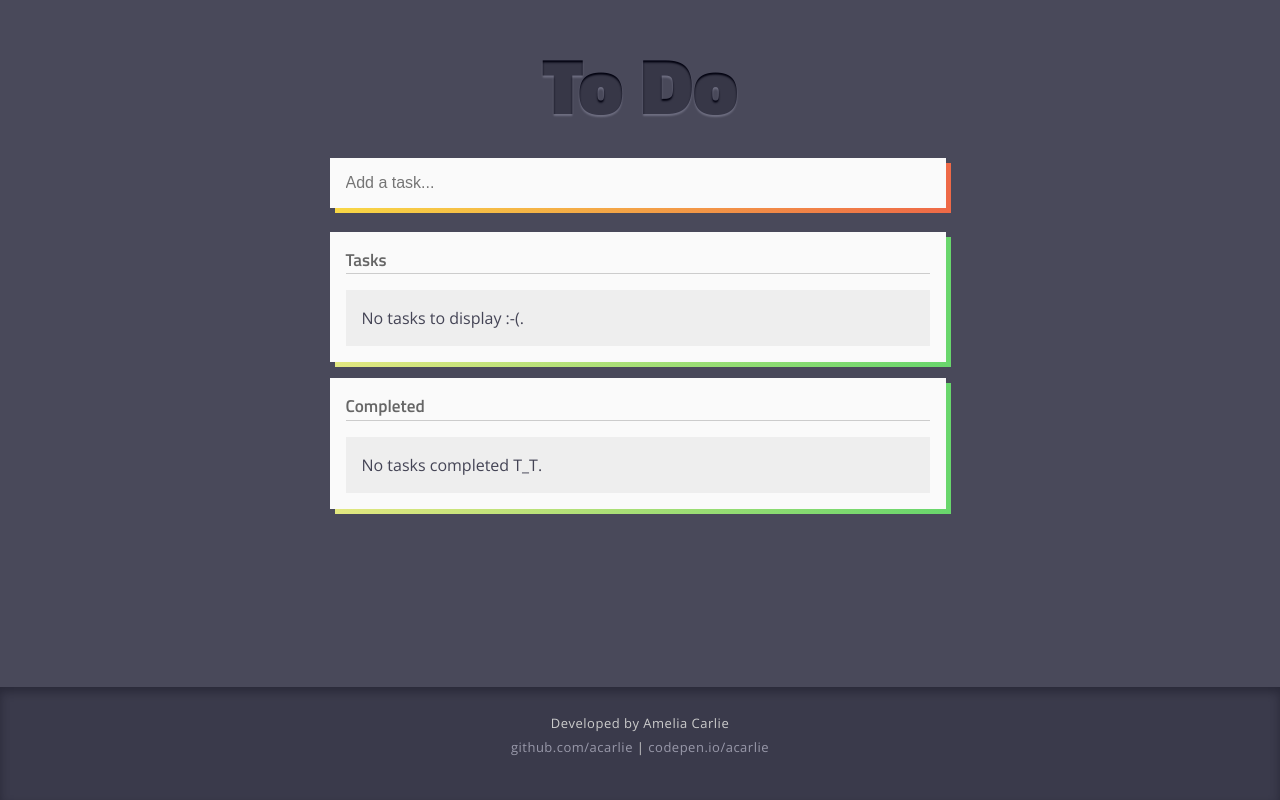
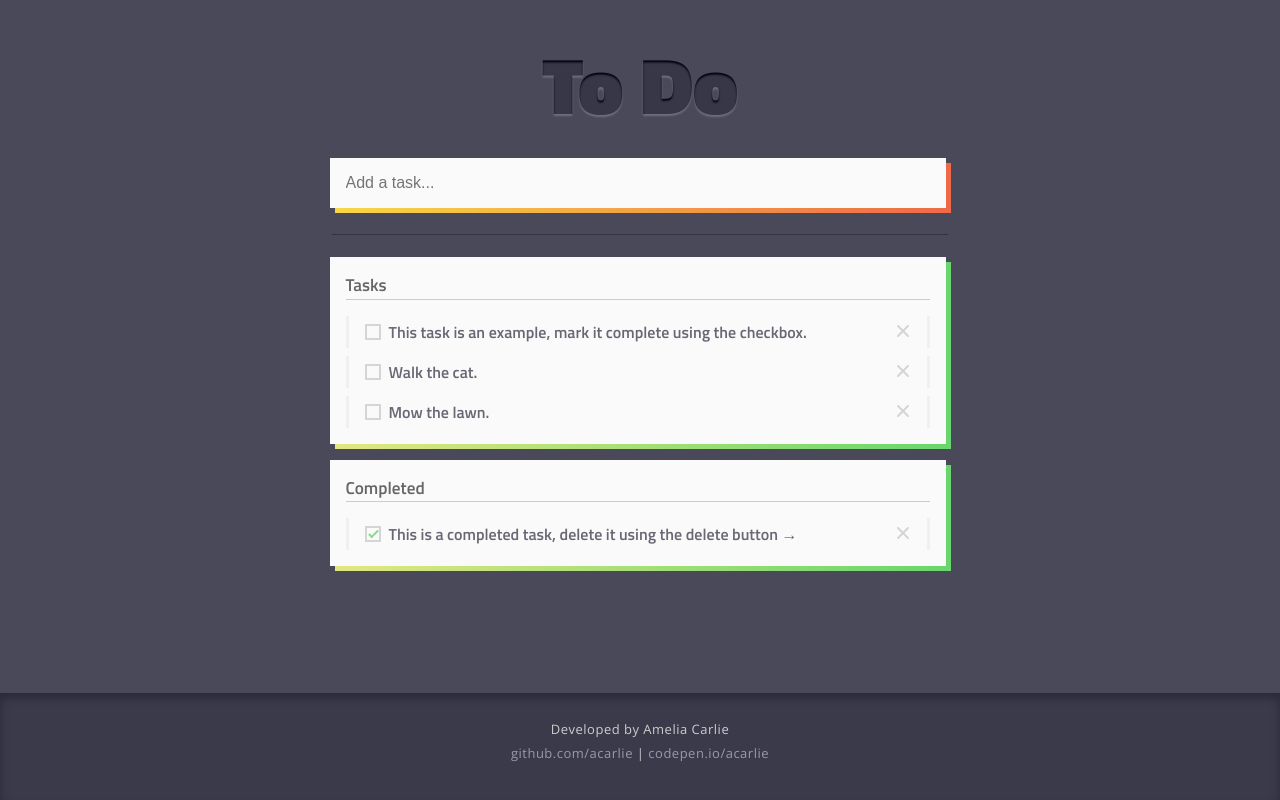
Before and after one commit to acarlie/angular_to_do, an Angular app: page / in a window 1280 px wide. Built offline with nearby package versions, Linux system fonts and the light colour scheme.

Commit message:
Added local storage and example to dos

```diff
--- a/src/app/app.component.html
+++ b/src/app/app.component.html
@@ -6,6 +6,8 @@
         <input class='input-text--add' type="text" placeholder='Add a task...' autofocus='' [(ngModel)]="newToDo.title" (keyup.enter)="addToDo()">
       </app-container>
     </app-header>
+
+    <app-divider></app-divider>
 
     <app-container title='Tasks' [padding]='true'>
       <app-to-do-list message='No tasks to display :-(.' [condition]="todos.length === 0">
--- a/src/app/app.module.ts
+++ b/src/app/app.module.ts
@@ -7,6 +7,7 @@ import { ContainerComponent } from './container/container.component';
 import { HeaderComponent } from './header/header.component';
 import { ToDoItemComponent } from './to-do-item/to-do-item.component';
 import { ToDoListComponent } from './to-do-list/to-do-list.component';
+import { DividerComponent } from './divider/divider.component';
 
 @NgModule({
   declarations: [
@@ -14,7 +15,8 @@ import { ToDoListComponent } from './to-do-list/to-do-list.component';
     ContainerComponent,
     HeaderComponent,
     ToDoItemComponent,
-    ToDoListComponent
+    ToDoListComponent,
+    DividerComponent
   ],
   imports: [
     BrowserModule,
--- /dev/null
+++ b/src/app/divider/divider.component.html
@@ -0,0 +1,3 @@
+<div class="container">
+    <hr class="divider" />
+</div>
--- /dev/null
+++ b/src/app/divider/divider.component.scss
@@ -0,0 +1,8 @@
+@import './../../assets/scss/variables';
+
+.divider{
+    margin: $spacing-xl 0;
+    background-color: #334;
+    border: none;
+    height: 1.25px;
+}
--- /dev/null
+++ b/src/app/divider/divider.component.ts
@@ -0,0 +1,15 @@
+import { Component, OnInit } from '@angular/core';
+
+@Component({
+  selector: 'app-divider',
+  templateUrl: './divider.component.html',
+  styleUrls: ['./divider.component.scss']
+})
+export class DividerComponent implements OnInit {
+
+  constructor() { }
+
+  ngOnInit() {
+  }
+
+}
--- a/src/app/header/header.component.scss
+++ b/src/app/header/header.component.scss
@@ -2,8 +2,6 @@
 @import './../../assets/scss/mixins';
 
 .header{
-    margin-bottom: $spacing-xl;
-
     &__text-wrapper{
         display: flex;
         align-items: center;
--- a/src/app/to-do/to-do-data.service.ts
+++ b/src/app/to-do/to-do-data.service.ts
@@ -1,6 +1,12 @@
 import { Injectable } from '@angular/core';
 import { ToDo } from './to-do';
 
+const exampleToDos = [
+  {id: 0, title: 'This task is an example, mark it complete using the checkbox.', complete: false},
+  {id: 1, title: 'Walk the cat.', complete: false},
+  {id: 2, title: 'Mow the lawn.', complete: false},
+  {id: 3, title: 'This is a completed task, delete it using the delete button →', complete: true}
+];
 
 @Injectable({
   providedIn: 'root'
@@ -8,35 +14,62 @@ import { ToDo } from './to-do';
 
 export class ToDoDataService {
   // creating ToDo ids
+  todos: ToDo[] = JSON.parse(localStorage.getItem('todos')) || [];
   lastId: number = 0;
 
-  // placeholder for ToDos
-  todos: ToDo[] = [];
+  constructor() {
+    this.setId();
+    this.setTodos();
+  }
 
-  constructor() { }
+  setId(): ToDoDataService {
+    this.lastId = this.todos.length;
+    return this;
+  }
+
+  setTodos(): ToDoDataService {
+    if (this.todos.length === 0) {
+
+      exampleToDos.forEach(x => this.todos.push(x));
+      console.log(this.todos);
+      console.log('hello');
+    } else {
+      this.todos.map((x, i) => {
+        x.id = i;
+      });
+    }
+    return this;
+  }
 
   addToDo(todo: ToDo): ToDoDataService {
     if (!todo.id) {
       todo.id = ++this.lastId;
     }
     this.todos.push(todo);
-    console.log(this.todos);
+    this.saveToLocal(this.todos);
     return this;
   }
 
   deleteToDo(id): ToDoDataService {
     setTimeout(() => {
       this.todos = this.todos.filter(x => x.id !== id);
+      this.saveToLocal(this.todos);
     }, 250)
     return this;
   }
 
-  toggleComplete (todo) {
+  toggleComplete (todo): ToDoDataService {
     setTimeout(() => {
       todo.complete = todo.complete ? false : true;
+      this.saveToLocal(this.todos);
     }, 700);
     return todo;
   }
+
+  saveToLocal(todos){
+    localStorage.setItem('todos', JSON.stringify(todos));
+  }
+
 
   getAllToDos(): ToDo[] {
     return this.todos;
```
Also changed, not shown: 1 other file (tests, documents, lock files or other folders).
